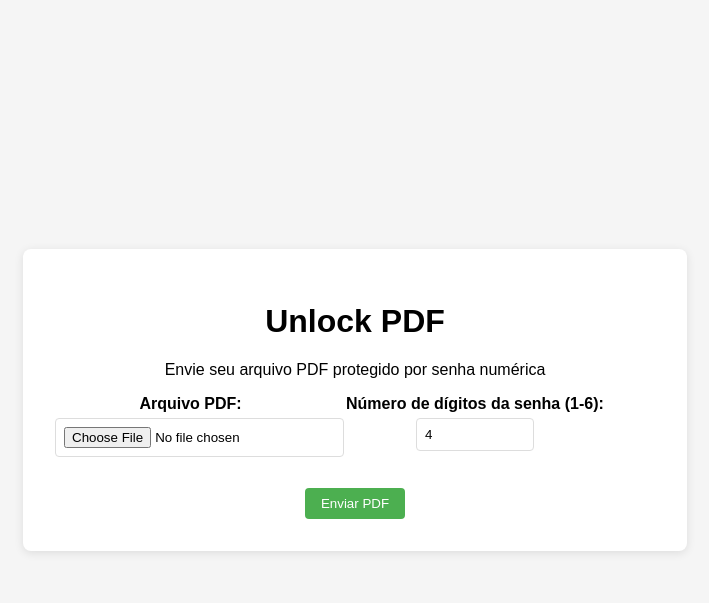
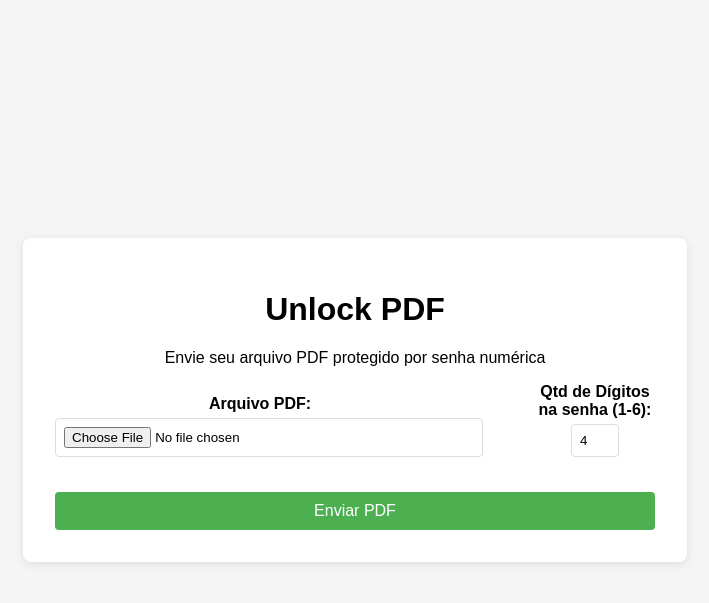
Before and after one commit to JBSilvaDev/unlock_pdf, a Django app: page / in a window 1280 px wide. Shown: the top 603 px of the page, without its empty margins (285-994 px from the left). Run offline with Django 5.2, Linux system fonts and the light colour scheme.

Commit message:
finalizando projeto

```diff
--- a/pdf_upload/forms.py
+++ b/pdf_upload/forms.py
@@ -9,7 +9,8 @@ class PDFUploadForm(forms.ModelForm):
         initial=4,
         widget=forms.NumberInput(attrs={
             'class': 'form-control',
-            'placeholder': 'Digite o número de dígitos (1-6)'
+            'placeholder': '(1-6)',
+            'style': 'width: 30px;'
         })
     )
 
--- a/pdf_upload/templates/pdf_upload/upload.html
+++ b/pdf_upload/templates/pdf_upload/upload.html
@@ -5,39 +5,6 @@
     <meta name="viewport" content="width=device-width, initial-scale=1.0">
     <title>Unlock PDF - Upload</title>
 <style>
-            .form-group {
-        margin-bottom: 15px;
-    }
-    .form-group label {
-        display: block;
-        margin-bottom: 5px;
-        font-weight: bold;
-    }
-    .form-control {
-        width: 100%;
-        padding: 8px;
-        border: 1px solid #ddd;
-        border-radius: 4px;
-    }
-    input[type="number"] {
-        width: 100px;
-    }
-            .alert {
-        padding: 15px;
-        margin-bottom: 20px;
-        border: 1px solid transparent;
-        border-radius: 4px;
-    }
-    .success {
-        color: #3c763d;
-        background-color: #dff0d8;
-        border-color: #d6e9c6;
-    }
-    .error {
-        color: #a94442;
-        background-color: #f2dede;
-        border-color: #ebccd1;
-    }
     body {
         font-family: Arial, sans-serif;
         display: flex;
@@ -49,6 +16,7 @@
         padding: 20px;
         box-sizing: border-box;
     }
+
     .upload-container {
         background: white;
         padding: 2rem;
@@ -58,21 +26,68 @@
         width: 100%;
         max-width: 600px;
     }
+
     .upload-form {
+        width: 100%;
+        max-width: 800px;
+        margin: 0 auto;
         margin-top: 1rem;
     }
+
+    .form-group {
+        margin-bottom: 15px;
+    }
+
+    .form-group label {
+        display: block;
+        margin-bottom: 5px;
+        font-weight: bold;
+    }
+
+    #id_file,
+    #id_digits {
+        width: 100%;
+        padding: 8px;
+        border: 1px solid #ddd;
+        border-radius: 4px;
+    }
+
     .upload-btn {
         background-color: #4CAF50;
         color: white;
-            padding: 0.5rem 1rem;
+        padding: 10px 20px;
         border: none;
         border-radius: 4px;
         cursor: pointer;
-            margin-top: 1rem;
+        font-size: 16px;
+        display: block;
+        width: 100%;
+        margin-top: 20px;
     }
+
     .upload-btn:hover {
         background-color: #45a049;
     }
+
+    .alert {
+        padding: 15px;
+        margin-bottom: 20px;
+        border: 1px solid transparent;
+        border-radius: 4px;
+    }
+
+    .success {
+        color: #3c763d;
+        background-color: #dff0d8;
+        border-color: #d6e9c6;
+    }
+
+    .error {
+        color: #a94442;
+        background-color: #f2dede;
+        border-color: #ebccd1;
+    }
+
     .result-container {
         margin-top: 2rem;
         padding: 1rem;
@@ -80,23 +95,7 @@
         border-radius: 4px;
         text-align: left;
     }
-        .message {
-            padding: 10px;
-            margin-bottom: 1rem;
-            border-radius: 4px;
-        }
-        .success {
-            background-color: #dff0d8;
-            color: #3c763d;
-        }
-        .error {
-            background-color: #f2dede;
-            color: #a94442;
-        }
-        .warning {
-            background-color: #fcf8e3;
-            color: #8a6d3b;
-        }
+
     .pdf-link {
         display: inline-block;
         margin-top: 10px;
@@ -106,16 +105,20 @@
         text-decoration: none;
         border-radius: 4px;
     }
+
     .pdf-link:hover {
         background-color: #286090;
     }
+
     .result-details {
         margin-top: 15px;
     }
+
     .result-details p {
         margin: 5px 0;
     }
 </style>
+
 </head>
 <body>
     <div class="upload-container">
@@ -134,20 +137,20 @@
 <form class="upload-form" method="post" enctype="multipart/form-data">
     {% csrf_token %}
 
-    <div style="display: flex; gap: 20px;">
-        <div class="form-group">
+    <div style="display: flex; justify-content: space-between; align-items: flex-end; gap: 20px; margin-bottom: 20px;">
+        <div class="form-group" style="flex-grow: 1; max-width: calc(70% - 10px);">
             <label for="{{ form.file.id_for_label }}">Arquivo PDF:</label>
             {{ form.file }}
         </div>
-        <div class="form-group">
-            <label for="{{ form.digits.id_for_label }}">Número de dígitos da senha (1-6):</label>
+
+        <div class="form-group" style="width: 120px;">
+            <label for="{{ form.digits.id_for_label }}">Qtd de Dígitos na senha (1-6):</label>
             {{ form.digits }}
         </div>
     </div>
 
     <button type="submit" class="upload-btn">Enviar PDF</button>
 </form>
-
 
         <!-- Resultado -->
         {% if result %}
```
Lines whose indentation alone changed are shown as unchanged.
